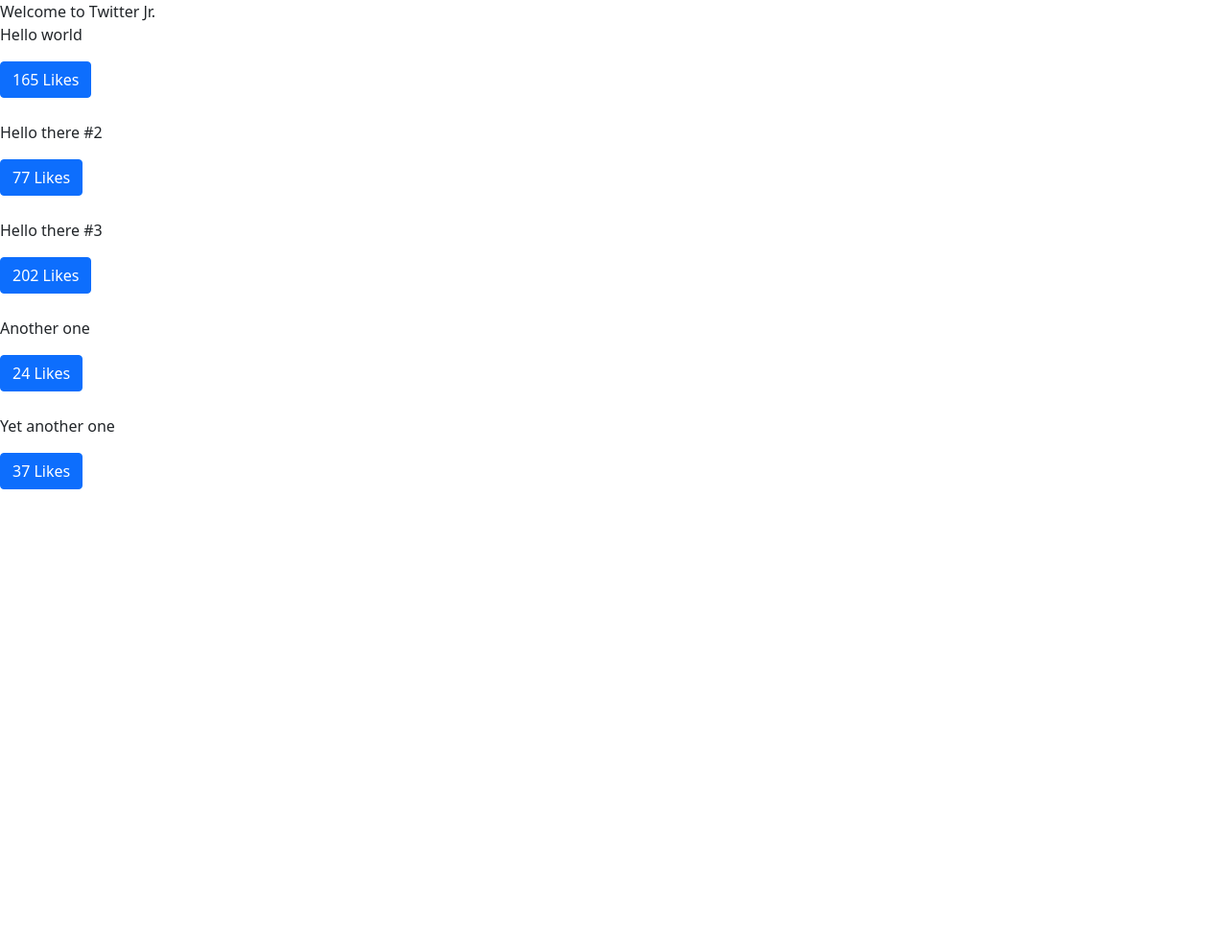
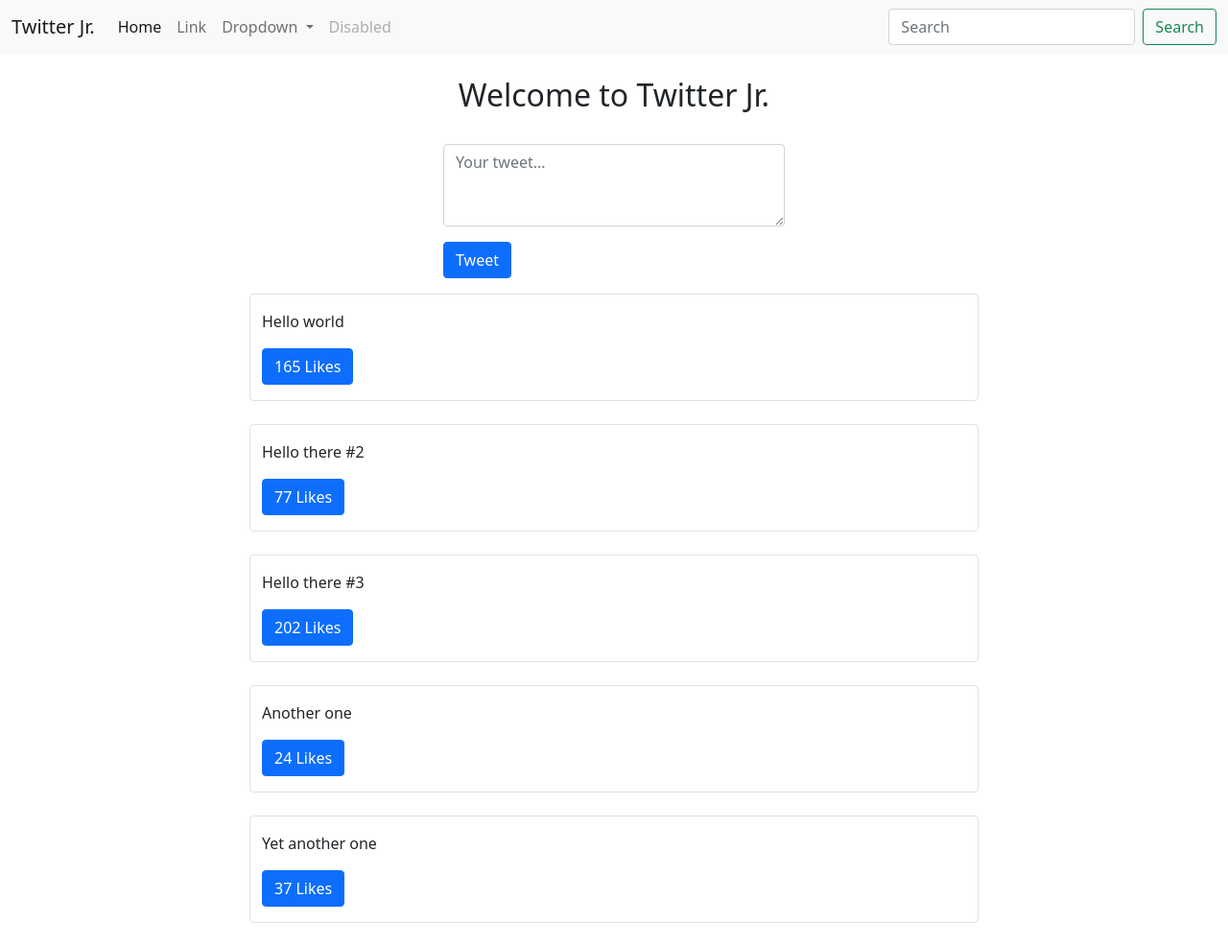
Before and after one commit to mbarricklow/twitter_jr, a Django app: page / in a window 1280 px wide. Shown: the whole page at 96% size. Before the commit the page ends 510 px from the top, so only its background shows below. Run offline with Django 4.2, Linux system fonts and the light colour scheme; data comes from the database, SQL or seed files in the repository; both versions use the stored data as it was after the commit.

Commit message:
13 - Added ability to create new "tweets"

```diff
--- a/templates/base.html
+++ b/templates/base.html
@@ -8,12 +8,14 @@
         <!-- Bootstrap CSS -->
         <link href="https://cdn.jsdelivr.net/npm/bootstrap@5.1.3/dist/css/bootstrap.min.css" rel="stylesheet" integrity="sha384-1BmE4kWBq78iYhFldvKuhfTAU6auU8tT94WrHftjDbrCEXSU1oBoqyl2QvZ6jIW3" crossorigin="anonymous">
 
-        <title>Twitter Jr. {% block headtitle %}{% endblock headtitle %}</title>
+        <title>Twitter Jr. {% block head_title %}{% endblock head_title %}</title>
     </head>
     <body>
-        {% block content %}
-        {% endblock content %}
-
+        {% include "components_/navbar.html" %}
+        <div class='container'>
+            {% block content %}
+            {% endblock content %}
+        </div>
         <!-- Optional JavaScript; choose one of the two! -->
 
         <!-- Option 1: Bootstrap Bundle with Popper -->
--- /dev/null
+++ b/templates/components_/form.html
@@ -0,0 +1,4 @@
+<form method='POST'> {% csrf_token %}
+    {{ form.as_p }}
+    <button type="submit" class="btn btn-secondary">Save</button>
+</form>
--- a/templates/components_/navbar.html
+++ b/templates/components_/navbar.html
@@ -0,0 +1,37 @@
+<nav class="navbar navbar-expand-lg navbar-light bg-light mb-4">
+    <div class="container-fluid">
+        <a class="navbar-brand" href="/">Twitter Jr.</a>
+        <button class="navbar-toggler" type="button" data-bs-toggle="collapse" data-bs-target="#navbarSupportedContent" aria-controls="navbarSupportedContent" aria-expanded="false" aria-label="Toggle navigation">
+            <span class="navbar-toggler-icon"></span>
+        </button>
+
+        <div class="collapse navbar-collapse d-none" id="navbarSupportedContent">
+            <ul class="navbar-nav me-auto mb-2 mb-lg-0">
+                <li class="nav-item">
+                    <a class="nav-link active" aria-current="page" href="#">Home</a>
+                </li>
+                <li class="nav-item">
+                    <a class="nav-link" href="#">Link</a>
+                </li>
+                <li class="nav-item dropdown">
+                    <a class="nav-link dropdown-toggle" href="#" id="navbarDropdown" role="button" data-bs-toggle="dropdown" aria-expanded="false">
+                    Dropdown
+                    </a>
+                    <ul class="dropdown-menu" aria-labelledby="navbarDropdown">
+                        <li><a class="dropdown-item" href="#">Action</a></li>
+                        <li><a class="dropdown-item" href="#">Another action</a></li>
+                        <li><hr class="dropdown-divider"></li>
+                        <li><a class="dropdown-item" href="#">Something else here</a></li>
+                    </ul>
+                </li>
+                <li class="nav-item">
+                    <a class="nav-link disabled">Disabled</a>
+                </li>
+            </ul>
+            <form class="d-flex">
+                <input class="form-control me-2" type="search" placeholder="Search" aria-label="Search">
+                <button class="btn btn-outline-success" type="submit">Search</button>
+            </form>
+        </div>
+    </div>
+</nav>
--- a/templates/pages_/home.html
+++ b/templates/pages_/home.html
@@ -5,9 +5,26 @@ this is amazing!!!!
 {% endblock headtitle %}
 
 {% block content %}
-Welcome to Twitter Jr.
 
-<div id='tweets'>
+<div class='row text-center'>
+    <div class="col mb-4">
+        <h2>Welcome to Twitter Jr.</h2>
+    </div>
+</div>
+
+<div class="row">
+    <div class="col-md-4 mx-auto col-10">
+        <form class="form" method="POST" action="/create-tweet">
+            {% csrf_token %}
+            <input type="hidden" value="/" name="next">
+            <textarea name="content" class="form-control" placeholder="Your tweet..." cols="28" rows="3"></textarea>
+            <button type="submit" class="btn btn-primary mt-3 mb-3">Tweet</button>
+        </form>
+    </div>
+</div>
+
+
+<div class ="row" id='tweets'>
     Loading...
 </div>
 
@@ -37,7 +54,7 @@ function LikeBtn(tweet) {
 
 
 function formatTweetElement(tweet) {
-    var formattedTweet ="<div class='mb-4 tweet' id='tweet-" + tweet.id
+    var formattedTweet ="<div class='col-12 col-md-8 mx-auto border rounded py-3 mb-4 tweet' id='tweet-" + tweet.id
     + "'><p>" + tweet.content +
         "</p><div class='btn-group'>" + LikeBtn(tweet) +
         "</div></div>"
--- a/tweets/views.py
+++ b/tweets/views.py
@@ -2,12 +2,21 @@ import random
 from django.http import HttpResponse, Http404, JsonResponse
 from django.shortcuts import render
 
+from .forms import TweetForm
 from .models import Tweet
 
 # Create your views here.
 def home_view(request, *args, **kwargs):
     # return HttpResponse("<h1>Hello World</h1>")
     return render(request, "pages_\home.html", context={}, status=200)
+
+def tweet_create_view(request, *args, **kwargs):
+    form = TweetForm(request.POST or None)
+    if form.is_valid():
+        obj = form.save(commit=False)
+        obj.save()
+        form = TweetForm()
+    return render(request, 'components_/form.html', context={"form": form})
 
 def tweet_list_view(request, *args, **kwargs):
     qs = Tweet.objects.all()
--- a/twitter_jr/urls.py
+++ b/twitter_jr/urls.py
@@ -15,11 +15,15 @@ Including another URLconf
 """
 from django.contrib import admin
 from django.urls import path
-from tweets.views import home_view, tweet_detail_view, tweet_list_view
+
+from tweets.views import (
+    home_view, tweet_detail_view, tweet_list_view, tweet_create_view,
+)
 
 urlpatterns = [
     path('admin/', admin.site.urls),
     path('', home_view),
+    path('create-tweet', tweet_create_view),
     path('tweets', tweet_list_view),
     path('tweets/<int:tweet_id>', tweet_detail_view),
 ]
```
Also changed, not shown: todo.md (+1 -0 lines), tweets/forms.py (added, +15 -0 lines), db.sqlite3, templates/components_/footer.html (added).
